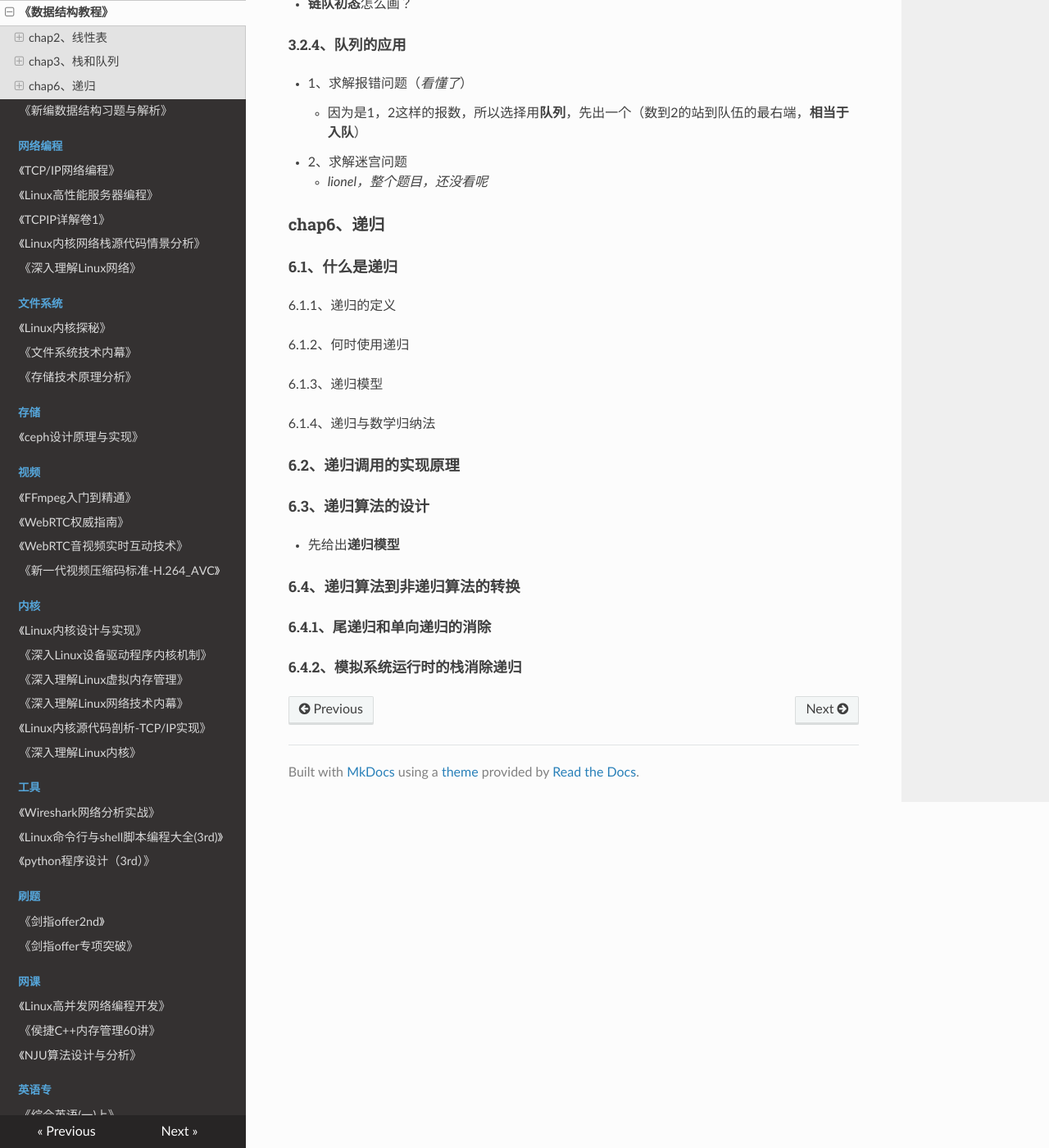
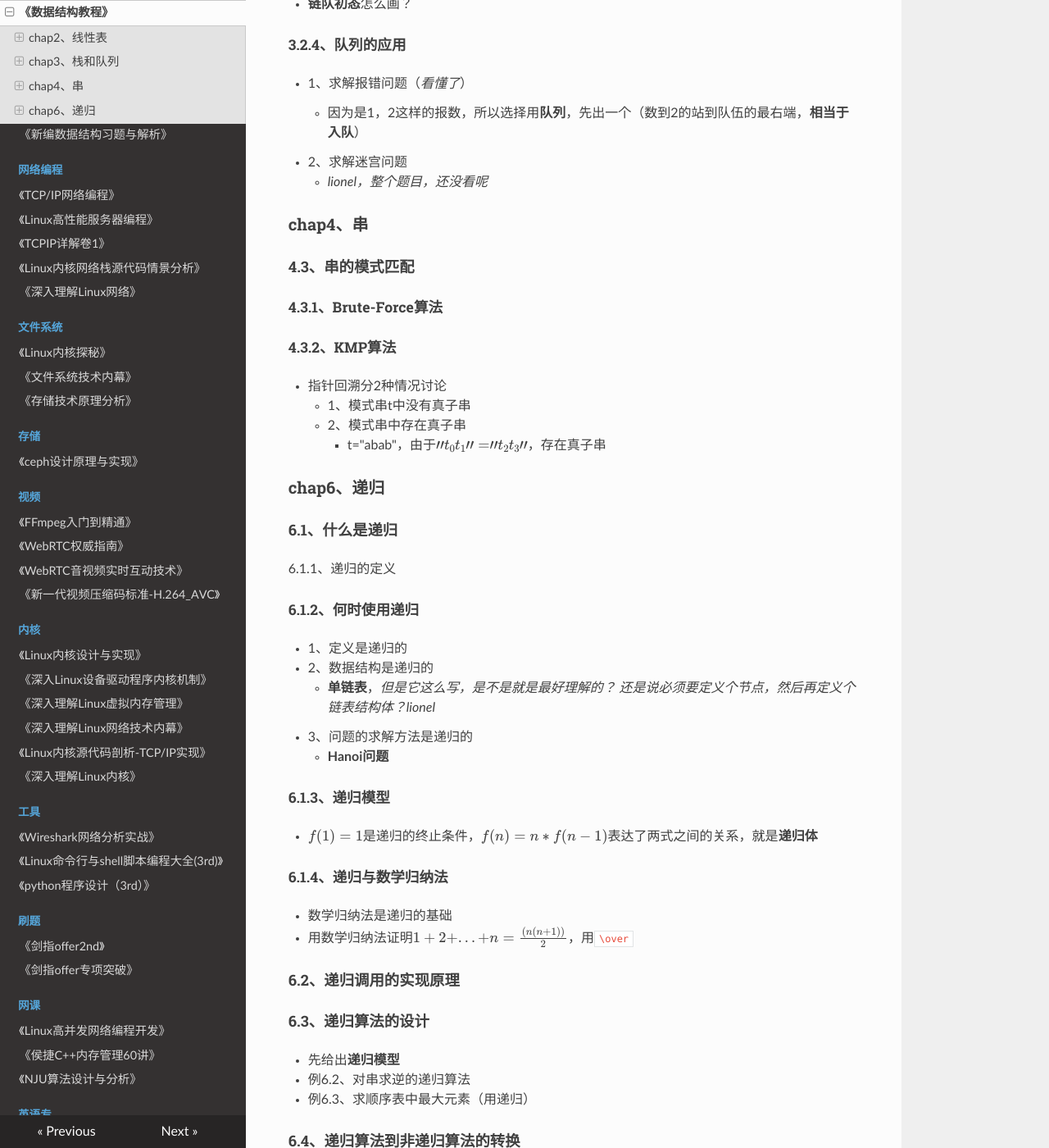
Before and after one commit to wolflion/booknotes, an MkDocs documentation site: the page built from docs/408/数据结构教程-李春葆.md, in a window 1280 px wide and 1400 px high, scrolled down 2539 px. Shown: the whole window at 82% size. Built offline with MkDocs 1.6.1, drawn with Linux system fonts in a browser that asks for light colours; nearby versions of some CDN libraries; formulas are drawn with MathJax 3.

Commit message:
Update 数据结构教程-李春葆.md

```diff
--- a/docs/408/数据结构教程-李春葆.md
+++ b/docs/408/数据结构教程-李春葆.md
@@ -104,23 +104,49 @@
 + 2、求解迷宫问题
   + *lionel，整个题目，还没看呢*
 
+### chap4、串
+
+#### 4.3、串的模式匹配
+
+##### 4.3.1、Brute-Force算法
+
+##### 4.3.2、KMP算法
+
++ 指针回溯分2种情况讨论
+  + 1、模式串t中没有真子串
+  + 2、模式串中存在真子串
+    + t="abab"，由于$"t_0t_1"="t_2t_3"$，存在真子串
+
 ### chap6、递归
 
 #### 6.1、什么是递归
 
 6.1.1、递归的定义
 
-6.1.2、何时使用递归
+##### 6.1.2、何时使用递归
 
-6.1.3、递归模型
++ 1、定义是递归的
++ 2、数据结构是递归的
+  + **单链表**，*但是它这么写，是不是就是最好理解的？ 还是说必须要定义个节点，然后再定义个链表结构体？lionel*
++ 3、问题的求解方法是递归的
+  + **Hanoi问题**
 
-6.1.4、递归与数学归纳法
+##### 6.1.3、递归模型
+
++ $f(1)=1$是递归的终止条件，$f(n)=n*f(n-1)$表达了两式之间的关系，就是**递归体**
+
+##### 6.1.4、递归与数学归纳法
+
++ 数学归纳法是递归的基础
++ 用数学归纳法证明$1+2+...+n={(n(n+1))\over2}$，用`\over`
 
 #### 6.2、递归调用的实现原理
 
 #### 6.3、递归算法的设计
 
 + 先给出**递归模型**
++ 例6.2、对串求逆的递归算法
++ 例6.3、求顺序表中最大元素（用递归）
 
 #### 6.4、递归算法到非递归算法的转换
 
```
